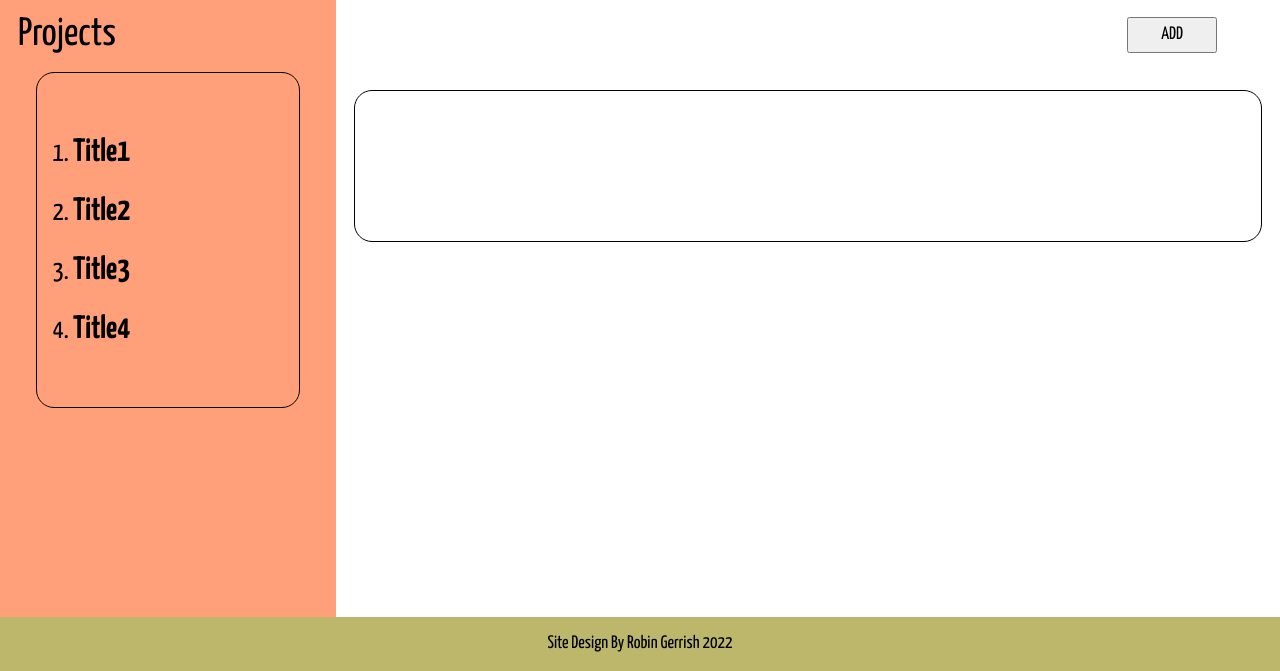
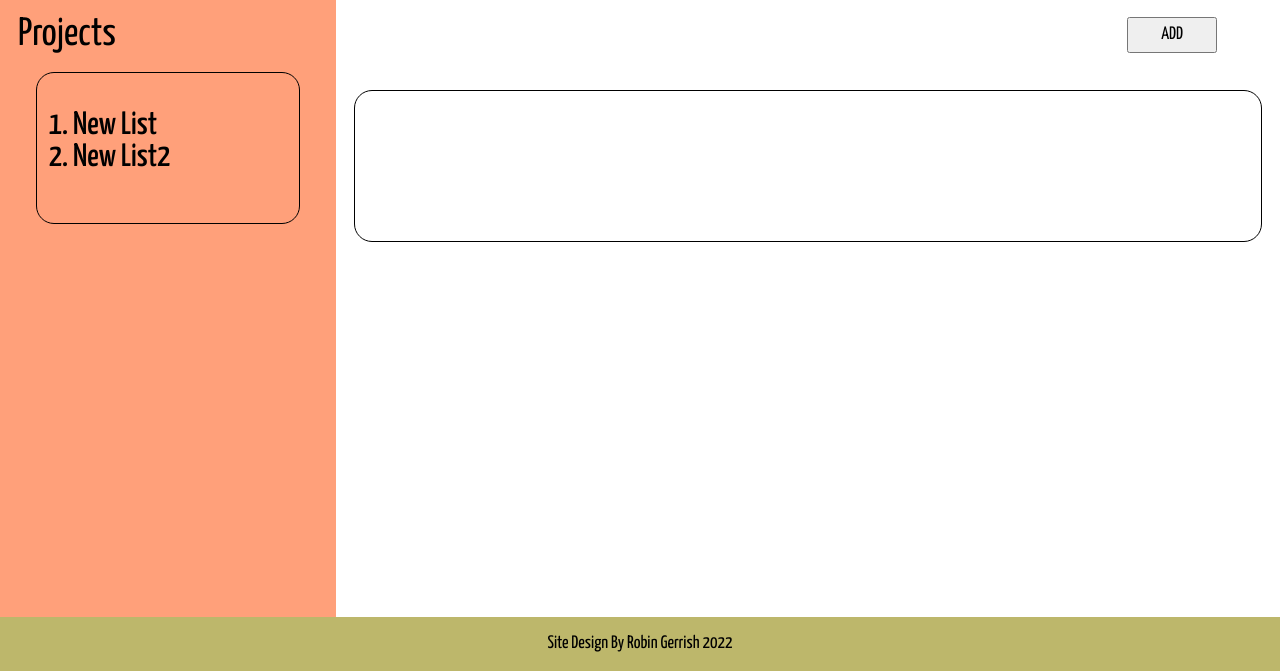
Before and after one commit to RSGerrish/todo-project, a website built with webpack: page dist/index.html in a window 1280 px wide. Shown: the part 129-800 px from the top of the page. Built offline with nearby package versions, Linux system fonts and the light colour scheme.

Commit message:
Added projectlist class module to store the dynamic list

```diff
--- a/src/index.js
+++ b/src/index.js
@@ -5,8 +5,11 @@ import siteSidebar from './modules/sidebar.js';
 import siteFooter from './modules/footer.js';
 import siteTodoBody from './modules/body.js';
 import todoItem from './modules/todos.js';
-import projectList from './modules/projects.js';
+import projectName from './modules/projects.js';
 import uiController from './modules/ui-controller.js';
+import projectList from './modules/projectlist.js';
+
+let mainProjectList = new projectList;
 
 function drawSite() {
   const siteBody = document.body;
@@ -23,15 +26,26 @@ function drawSite() {
 
 drawSite();
 
-//Creating dumby lists and adding them to a project 'newList'
+//Creating dumby lists and adding them to a project 'newList' and that project to the project list 'projectList'
 const todo1 = new todoItem("Title1", "Description", "Due Date", "Priority", "Notes", false);
 const todo2 = new todoItem("Title2", "Description2", "Due Date2", "Priority2", "Notes2", true);
 const todo3 = new todoItem("Title3", "Description3", "Due Date3", "Priority3", "Notes3", false);
 const todo4 = new todoItem("Title4", "Description4", "Due Date 4", "Priority4", "Notes4", false);
 
-const newList = new projectList("New List", false, [todo1, todo2, todo3]);
+const newList = new projectName("New List", false, [todo1, todo2, todo3]);
 
 newList.addTodo(todo4);
+
+const todo21 = new todoItem("Titler 2-1", "Description deuce", "Due Deuce", "Priority", "Notes", false);
+const todo22 = new todoItem("Titler 2-2", "Deuce Description 2", "Due Deuce 2", "Priority2", "Notes2", true);
+const todo23 = new todoItem("Titler 2-3", "Taking a 3", "Due Due Deuce", "Priority3", "Notes3", false);
+const todo24 = new todoItem("Titler 2-4", "Deucy Deuce 4", "Poop", "Priority4", "Notes4", false);
+
+const newList2 = new projectName("New List2", false, [todo21, todo22, todo23, todo24]);
+
+mainProjectList.add(newList);
+mainProjectList.add(newList2);
+console.log(`projectList: ${mainProjectList.list}`);
 
 //Add event listener to 'ADD' button
 const addBtn = document.querySelector('#add-button');
@@ -58,5 +72,5 @@ addBtn.addEventListener("click", function() {
 //Playing with uiController
 
 const display = uiController();
-console.log(`newList: ${JSON.stringify(newList)}`);
-display.displayProjects(newList);
+console.log(`projectList: ${JSON.stringify(mainProjectList.list)}`);
+display.displayProjects(mainProjectList.list);
--- /dev/null
+++ b/src/modules/projectlist.js
@@ -0,0 +1,16 @@
+class projectList {
+  constructor() {
+    this.list = [];
+  }
+
+  add(newProject) {
+    this.list.push(newProject);
+    console.log(this.list);
+  }
+
+  remove(index) {
+    this.todos.splice(index, 1);
+  }
+}
+
+export default projectList;
--- a/src/modules/projects.js
+++ b/src/modules/projects.js
@@ -1,3 +1,5 @@
+import { add, remove } from "lodash";
+
 class project {
   constructor(title, checked, todos) {
     this.title = title;
@@ -5,14 +7,12 @@ class project {
     this.todos = todos;
   }
 
-  addTodo(todo) {
-    this.todos.push(todo);
-    console.log(this);
+  addTodo(newTodo) {
+    this.todos.push(newTodo);
   }
 
   removeTodo(index) {
     this.todos.splice(index, 1);
-    console.log(this);
   }
 
   getLength() {
--- a/src/modules/ui-controller.js
+++ b/src/modules/ui-controller.js
@@ -2,8 +2,8 @@ const uiController = () => {
 
   const addDisplayProjectEvent = (project, element) => {
     element.addEventListener("click", function() {
-      console.log(`project: ${project.title}`);
-      displayTodos(project);
+      console.log(`event index: ${event.target.dataset.index}`);
+      displayTodos(project[event.target.dataset.index]);
     })
   }
 
@@ -43,15 +43,14 @@ const uiController = () => {
     projectListContainer.className = "project-list";
     listContainer.appendChild(projectListContainer);
 
-    for (let i=0; i<project.todos.length; i++) {
+    for (let i=0; i < project.length; i++) {
       const projectListItem = document.createElement('li');
       projectListItem.className = 'project-list-item';
       projectListItem.dataset.index = i;
 
-      console.log(`projectList.todos[${i}]: ${project.todos[i]}`)
-      projectListItem.innerHTML = `
-      <h2>${project.todos[i].title}</h2>
-      `;
+      console.log(`projectList.todos[${i}]: ${project[i].title}`)
+      projectListItem.innerHTML = project[i].title;
+      projectListItem.className = "h2-title";
       projectListContainer.appendChild(projectListItem);
       //projectList.todos[i].title
       addDisplayProjectEvent(project, projectListItem);
@@ -60,7 +59,7 @@ const uiController = () => {
 
   }
 
-  return { displayTodos, displayProjects};
+  return { displayTodos, displayProjects };
 }
 
 export default uiController;
--- a/src/style.css
+++ b/src/style.css
@@ -103,8 +103,9 @@ header {
   font-size: 1.5rem;
 }
 
-.project-list-item > h2 {
+.h2-title {
   font-size: 1.8rem;
+  font-weight: 500;
 }
 
 /* Todo Body Styling */
```
Also changed, not shown: dist/uicontroller.bundle.js, 2 other files.
